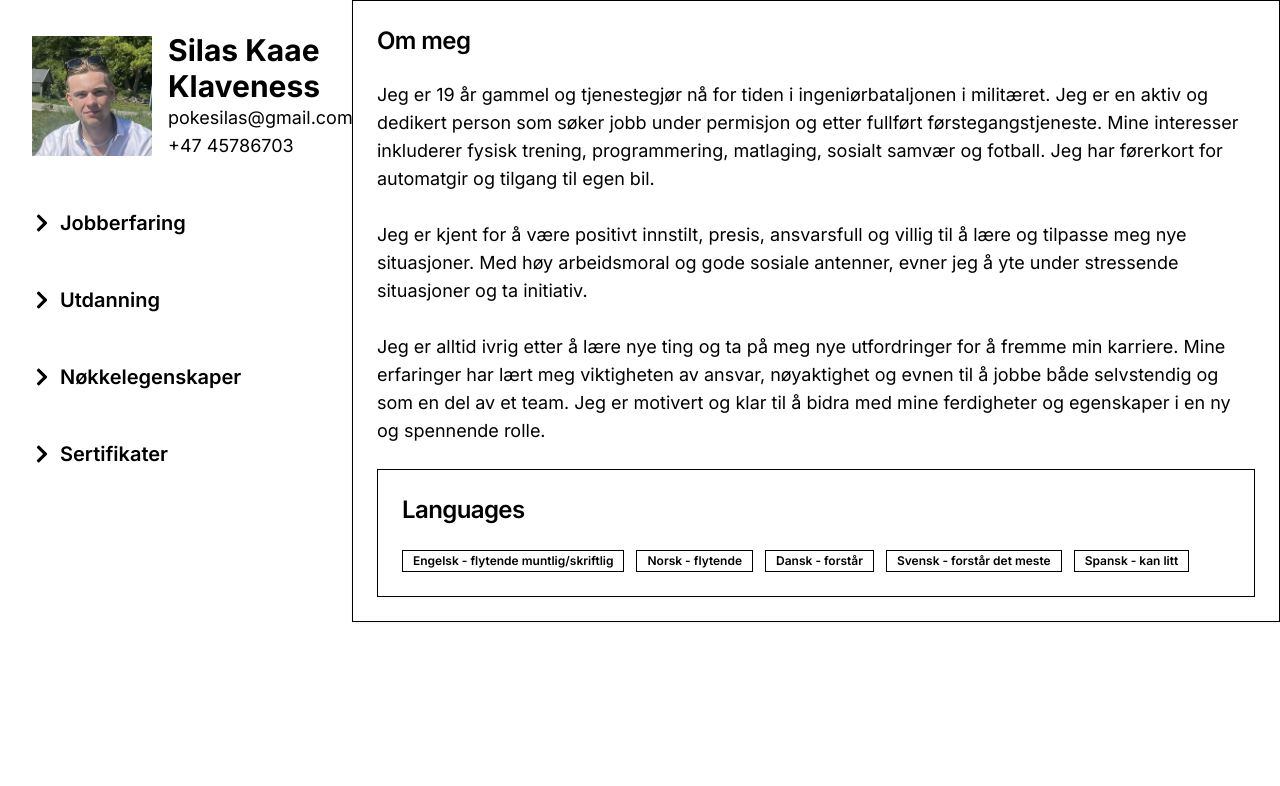
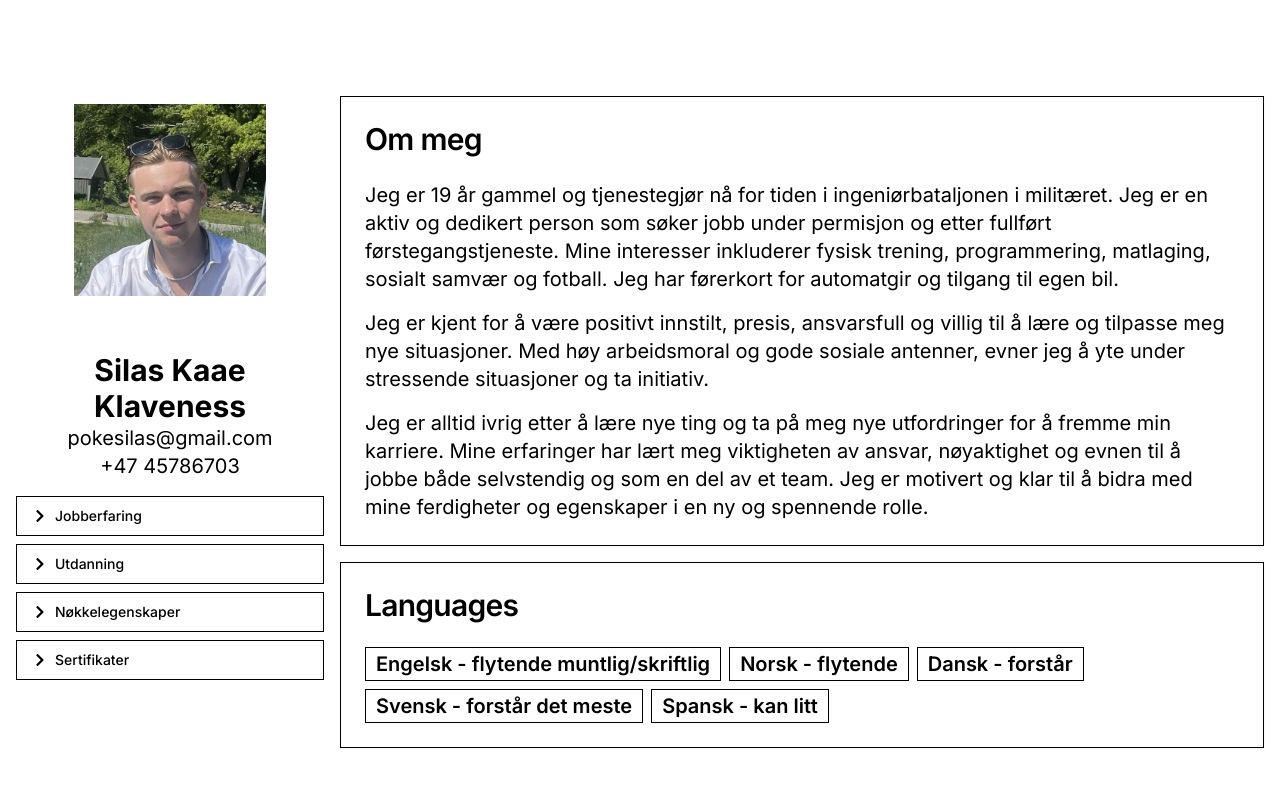
Before and after one commit to silasklaveness/klavenesssilas, a Next.js app: page / in a window 1280 px wide. Shown: the top 786 px of the page. Built offline with nearby package versions, Linux system fonts and the light colour scheme.

Commit message:
dakdajdka

```diff
--- a/app/page.tsx
+++ b/app/page.tsx
@@ -1,12 +1,12 @@
 "use client";
 import { useEffect, useState } from "react";
 import { Avatar, AvatarImage, AvatarFallback } from "@/components/ui/avatar";
-import { Separator } from "@/components/ui/separator";
+import { Button } from "@/components/ui/button";
+import { Card, CardHeader, CardTitle, CardContent } from "@/components/ui/card";
 import { Badge } from "@/components/ui/badge";
-import { Card, CardHeader, CardTitle, CardContent } from "@/components/ui/card";
 import { FaChevronDown, FaChevronRight } from "react-icons/fa";
 
-export default function Home() {
+export default function Component() {
   const [experienceExpanded, setExperienceExpanded] = useState(false);
   const [educationExpanded, setEducationExpanded] = useState(false);
   const [skillsExpanded, setSkillsExpanded] = useState(false);
@@ -14,17 +14,10 @@ export default function Home() {
 
   useEffect(() => {
     const handleResize = () => {
-      if (window.innerWidth >= 768 && window.innerWidth < 1024) {
-        setExperienceExpanded(true);
-        setEducationExpanded(true);
-        setSkillsExpanded(true);
-        setCertificatesExpanded(true);
-      } else if (window.innerWidth >= 1024) {
       setExperienceExpanded(false);
       setEducationExpanded(false);
       setSkillsExpanded(false);
       setCertificatesExpanded(false);
-      }
     };
 
     handleResize(); // Call the function initially
@@ -33,24 +26,29 @@ export default function Home() {
   }, []);
 
   return (
-    <div className="flex flex-col gap-8 md:flex-row">
-      <div className="md:w-1/3 lg:w-1/4">
-        <div className="bg-muted p-8 rounded-lg">
-          <div className="flex items-center gap-4">
-            <Avatar className="h-[120px] w-[120px]">
-              <AvatarImage src="/silas1.png" />
-              <AvatarFallback>JD</AvatarFallback>
+    <div className="flex flex-col md:flex-row w-full max-w-7xl mx-auto p-4 space-y-4 md:space-y-10 md:space-x-4 md:mt-10">
+      <aside className="md:w-1/4 space-y-4">
+        <div className="flex flex-col items-center">
+          <Avatar className="w-32 h-32 mt-12 md:w-40 md:h-40 lg:w-48 lg:h-48">
+            <AvatarImage src="/silas1.png" alt="Profile Picture" />
+            <AvatarFallback>SK</AvatarFallback>
           </Avatar>
-            <div>
-              <h2 className="text-3xl font-bold">Silas Kaae Klaveness</h2>
-              <p className="text-lg">pokesilas@gmail.com</p>
-              <p className="text-lg">+47 45786703</p>
+          <div className="text-center mt-10 md:mt-12 lg:mt-14">
+            <h2 className="text-xl font-bold md:text-2xl lg:text-3xl">
+              Silas Kaae Klaveness
+            </h2>
+            <p className="text-muted-foreground md:text-lg lg:text-xl">
+              pokesilas@gmail.com
+            </p>
+            <p className="text-muted-foreground md:text-lg lg:text-xl">
+              +47 45786703
+            </p>
           </div>
         </div>
-          <Separator className="my-6" />
-          <div>
-            <h3
-              className="text-xl font-semibold mb-3 cursor-pointer flex items-center"
+        <div className="space-y-2">
+          <Button
+            variant="outline"
+            className="w-full justify-start"
             onClick={() => setExperienceExpanded(!experienceExpanded)}
           >
             {experienceExpanded ? (
@@ -59,79 +57,87 @@ export default function Home() {
               <FaChevronRight className="mr-2" />
             )}
             Jobberfaring
-            </h3>
+          </Button>
           {experienceExpanded && (
             <div className="space-y-4 transition-all duration-300">
               <div>
-                  <h4 className="text-lg font-medium">Kaiarbeider</h4>
-                  <p className="text-sm font-bold text-muted-foreground">
+                <h4 className="text-lg font-medium md:text-xl lg:text-2xl">
+                  Kaiarbeider
+                </h4>
+                <p className="text-sm font-bold text-muted-foreground md:text-base lg:text-lg">
                   COLOR LINE AS AVD SANDEFJORD (25.05.2023 - 15.08.2023)
                 </p>
-                  <p className="text-base">
+                <p className="text-base md:text-lg lg:text-xl">
                   Jobbet som kaimedarbeider der jeg var med på å fortøye båten
                   og handterte fartøy som skulle med båten.
                 </p>
               </div>
               <div>
-                  <h4 className="text-lg font-medium">
+                <h4 className="text-lg font-medium md:text-xl lg:text-2xl">
                   Undervisningsassistent
                 </h4>
-                  <p className="text-sm font-bold text-muted-foreground">
+                <p className="text-sm font-bold text-muted-foreground md:text-base lg:text-lg">
                   MENTORNORGE AS (26.01.2023 - 31.12.2023)
                 </p>
-                  <p className="text-base">
+                <p className="text-base md:text-lg lg:text-xl">
                   Jobbet som undervisningsassistent online i IT, Matte 1T og
                   Kjemi 1
                 </p>
               </div>
               <div>
-                  <h4 className="text-lg font-medium">Butikkselger</h4>
-                  <p className="text-sm font-bold text-muted-foreground">
+                <h4 className="text-lg font-medium md:text-xl lg:text-2xl">
+                  Butikkselger
+                </h4>
+                <p className="text-sm font-bold text-muted-foreground md:text-base lg:text-lg">
                   NARVESEN BUTIKKEN 461 (31.07.2022 - 31.08.2022)
                 </p>
-                  <p className="text-base">
-                    Jobbet som buttikselger, der jeg behandlet kunder og tok
-                    hand om varebeholdningen.
+                <p className="text-base md:text-lg lg:text-xl">
+                  Jobbet som buttikselger, der jeg behandlet kunder og tok hand
+                  om varebeholdningen.
                 </p>
               </div>
               <div>
-                  <h4 className="text-lg font-medium">Restaurantmedarbeider</h4>
-                  <p className="text-sm font-bold text-muted-foreground">
+                <h4 className="text-lg font-medium md:text-xl lg:text-2xl">
+                  Restaurantmedarbeider
+                </h4>
+                <p className="text-sm font-bold text-muted-foreground md:text-base lg:text-lg">
                   MCDONALDS FOKSERØD AVD 6 (09.04.2022 - 13.12.2022)
                 </p>
-                  <p className="text-base">
-                    Jobbet som restaurantmedarbeider der jeg lagde mat og
-                    utførte kundeservice.
+                <p className="text-base md:text-lg lg:text-xl">
+                  Jobbet som restaurantmedarbeider der jeg lagde mat og utførte
+                  kundeservice.
                 </p>
               </div>
               <div>
-                  <h4 className="text-lg font-medium">Lagermedarbeider</h4>
-                  <p className="text-sm font-bold text-muted-foreground">
+                <h4 className="text-lg font-medium md:text-xl lg:text-2xl">
+                  Lagermedarbeider
+                </h4>
+                <p className="text-sm font-bold text-muted-foreground md:text-base lg:text-lg">
                   PEPPER NORGE AS (01.12.2021 - 31.01.2022)
                 </p>
-                  <p className="text-base">
+                <p className="text-base md:text-lg lg:text-xl">
                   Jobbet med å sortere klær og gjøre klar til utsending til
                   nettbuttik og fysisk butikk
                 </p>
               </div>
               <div>
-                  <h4 className="text-lg font-medium">Førstegangstjeneste</h4>
-                  <p className="text-sm font-bold text-muted-foreground">
+                <h4 className="text-lg font-medium md:text-xl lg:text-2xl">
+                  Førstegangstjeneste
+                </h4>
+                <p className="text-sm font-bold text-muted-foreground md:text-base lg:text-lg">
                   Forsvaret (07.08.2023 - Present)
                 </p>
-                  <p className="text-base">
+                <p className="text-base md:text-lg lg:text-xl">
                   Jeg er i ingeniørbataljonen som befinner seg på Skjold Leir.
-                    Her er jeg i en tropp som heter båt og dykk, der min rolle
-                    er å være båtfører/reservenavigatør.
+                  Her er jeg i en tropp som heter båt og dykk, der min rolle er
+                  å være båtfører/reservenavigatør.
                 </p>
               </div>
             </div>
           )}
-          </div>
-          <Separator className="my-6" />
-          <div>
-            <h3
-              className="text-xl font-semibold mb-3 cursor-pointer flex items-center"
+          <Button
+            variant="outline"
+            className="w-full justify-start"
             onClick={() => setEducationExpanded(!educationExpanded)}
           >
             {educationExpanded ? (
@@ -140,24 +146,22 @@ export default function Home() {
               <FaChevronRight className="mr-2" />
             )}
             Utdanning
-            </h3>
+          </Button>
           {educationExpanded && (
             <div className="space-y-4 transition-all duration-300">
               <div>
-                  <h4 className="text-lg font-medium">
+                <h4 className="text-lg font-medium md:text-xl lg:text-2xl">
                   Sandefjord videregående skole
                 </h4>
-                  <p className="text-sm text-muted-foreground">
+                <p className="text-sm text-muted-foreground md:text-base lg:text-lg">
                   Realfag, Vg3 2022 - 2023 Bestått
                 </p>
               </div>
             </div>
           )}
-          </div>
-          <Separator className="my-6" />
-          <div>
-            <h3
-              className="text-xl font-semibold mb-3 cursor-pointer flex items-center"
+          <Button
+            variant="outline"
+            className="w-full justify-start"
             onClick={() => setSkillsExpanded(!skillsExpanded)}
           >
             {skillsExpanded ? (
@@ -166,25 +170,41 @@ export default function Home() {
               <FaChevronRight className="mr-2" />
             )}
             Nøkkelegenskaper
-            </h3>
+          </Button>
           {skillsExpanded && (
             <div className="flex flex-wrap gap-3 transition-all duration-300">
-                <Badge variant="outline">Punktlighet</Badge>
-                <Badge variant="outline">Fleksibel</Badge>
-                <Badge variant="outline">Selvstendig</Badge>
-                <Badge variant="outline">Løsningsorientert</Badge>
-                <Badge variant="outline">Effektiv</Badge>
-                <Badge variant="outline">Organisert</Badge>
-                <Badge variant="outline">Problemløser</Badge>
-                <Badge variant="outline">Teamorientert</Badge>
-                <Badge variant="outline">Ansvarsbevisst</Badge>
+              <Badge variant="outline" className="md:text-lg lg:text-xl">
+                Punktlighet
+              </Badge>
+              <Badge variant="outline" className="md:text-lg lg:text-xl">
+                Fleksibel
+              </Badge>
+              <Badge variant="outline" className="md:text-lg lg:text-xl">
+                Selvstendig
+              </Badge>
+              <Badge variant="outline" className="md:text-lg lg:text-xl">
+                Løsningsorientert
+              </Badge>
+              <Badge variant="outline" className="md:text-lg lg:text-xl">
+                Effektiv
+              </Badge>
+              <Badge variant="outline" className="md:text-lg lg:text-xl">
+                Organisert
+              </Badge>
+              <Badge variant="outline" className="md:text-lg lg:text-xl">
+                Problemløser
+              </Badge>
+              <Badge variant="outline" className="md:text-lg lg:text-xl">
+                Teamorientert
+              </Badge>
+              <Badge variant="outline" className="md:text-lg lg:text-xl">
+                Ansvarsbevisst
+              </Badge>
             </div>
           )}
-          </div>
-          <Separator className="my-6" />
-          <div>
-            <h3
-              className="text-xl font-semibold mb-3 cursor-pointer flex items-center"
+          <Button
+            variant="outline"
+            className="w-full justify-start"
             onClick={() => setCertificatesExpanded(!certificatesExpanded)}
           >
             {certificatesExpanded ? (
@@ -193,77 +213,85 @@ export default function Home() {
               <FaChevronRight className="mr-2" />
             )}
             Sertifikater
-            </h3>
+          </Button>
           {certificatesExpanded && (
             <div className="space-y-4 transition-all duration-300">
               <div>
-                  <h4 className="text-lg font-medium">
+                <h4 className="text-lg font-medium md:text-xl lg:text-2xl">
                   Bilsertifikat (Automat)
                 </h4>
               </div>
               <div>
-                  <h4 className="text-lg font-medium">
+                <h4 className="text-lg font-medium md:text-xl lg:text-2xl">
                   Nasjonal Grunnutdanning For Vektere
                 </h4>
               </div>
               <div>
-                  <h4 className="text-lg font-medium">
+                <h4 className="text-lg font-medium md:text-xl lg:text-2xl">
                   Truckførerlappen (T1-T4)
                 </h4>
               </div>
             </div>
           )}
         </div>
-        </div>
-      </div>
-      <div className="md:w-2/3 lg:w-3/4">
-        <div className="space-y-6">
+      </aside>
+      <main className="md:w-3/4 space-y-4">
         <Card>
           <CardHeader>
-              <CardTitle className="text-2xl">Om meg</CardTitle>
+            <CardTitle className="text-xl md:text-2xl lg:text-3xl">
+              Om meg
+            </CardTitle>
           </CardHeader>
-            <CardContent>
-              <p className="text-lg">
+          <CardContent className="space-y-4">
+            <p className="text-base md:text-lg lg:text-xl">
               Jeg er 19 år gammel og tjenestegjør nå for tiden i
-                ingeniørbataljonen i militæret. Jeg er en aktiv og dedikert
-                person som søker jobb under permisjon og etter fullført
+              ingeniørbataljonen i militæret. Jeg er en aktiv og dedikert person
+              som søker jobb under permisjon og etter fullført
               førstegangstjeneste. Mine interesser inkluderer fysisk trening,
               programmering, matlaging, sosialt samvær og fotball. Jeg har
-                førerkort for automatgir og tilgang til egen bil. <br></br>
-                <br></br>Jeg er kjent for å være positivt innstilt, presis,
-                ansvarsfull og villig til å lære og tilpasse meg nye
-                situasjoner. Med høy arbeidsmoral og gode sosiale antenner,
-                evner jeg å yte under stressende situasjoner og ta initiativ.
-                <br></br>
-                <br></br>
+              førerkort for automatgir og tilgang til egen bil.
+            </p>
+            <p className="text-base md:text-lg lg:text-xl">
+              Jeg er kjent for å være positivt innstilt, presis, ansvarsfull og
+              villig til å lære og tilpasse meg nye situasjoner. Med høy
+              arbeidsmoral og gode sosiale antenner, evner jeg å yte under
+              stressende situasjoner og ta initiativ.
+            </p>
+            <p className="text-base md:text-lg lg:text-xl">
               Jeg er alltid ivrig etter å lære nye ting og ta på meg nye
               utfordringer for å fremme min karriere. Mine erfaringer har lært
               meg viktigheten av ansvar, nøyaktighet og evnen til å jobbe både
-                selvstendig og som en del av et team. Jeg er motivert og klar
-                til å bidra med mine ferdigheter og egenskaper i en ny og
-                spennende rolle.
+              selvstendig og som en del av et team. Jeg er motivert og klar til
+              å bidra med mine ferdigheter og egenskaper i en ny og spennende
+              rolle.
             </p>
-              <Card className="mt-6">
+          </CardContent>
+        </Card>
+        <Card>
           <CardHeader>
-                  <CardTitle className="text-2xl">Languages</CardTitle>
+            <CardTitle className="text-xl md:text-2xl lg:text-3xl">
+              Languages
+            </CardTitle>
           </CardHeader>
-                <CardContent>
-                  <div className="flex flex-wrap gap-3">
-                    <Badge variant="outline">
+          <CardContent className="flex flex-wrap gap-2">
+            <Badge variant="outline" className="md:text-lg lg:text-xl">
               Engelsk - flytende muntlig/skriftlig
             </Badge>
-                    <Badge variant="outline">Norsk - flytende</Badge>
-                    <Badge variant="outline">Dansk - forstår </Badge>
-                    <Badge variant="outline">Svensk - forstår det meste</Badge>
-                    <Badge variant="outline">Spansk - kan litt</Badge>
-                    {/* Add more languages as needed */}
-                  </div>
+            <Badge variant="outline" className="md:text-lg lg:text-xl">
+              Norsk - flytende
+            </Badge>
+            <Badge variant="outline" className="md:text-lg lg:text-xl">
+              Dansk - forstår
+            </Badge>
+            <Badge variant="outline" className="md:text-lg lg:text-xl">
+              Svensk - forstår det meste
+            </Badge>
+            <Badge variant="outline" className="md:text-lg lg:text-xl">
+              Spansk - kan litt
+            </Badge>
           </CardContent>
         </Card>
-            </CardContent>
-          </Card>
-        </div>
-      </div>
+      </main>
     </div>
   );
 }
```
Lines whose indentation alone changed are shown as unchanged.
